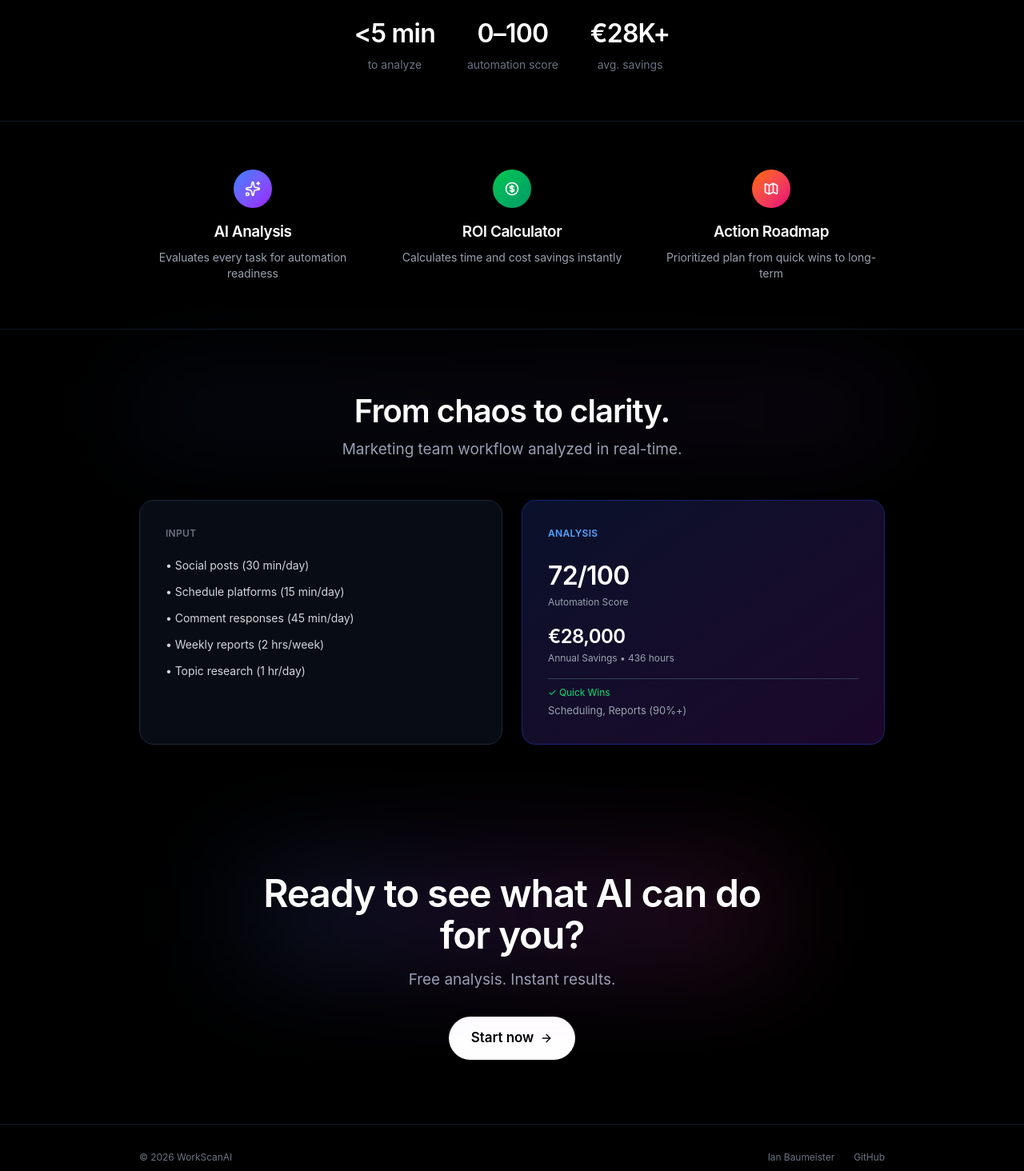
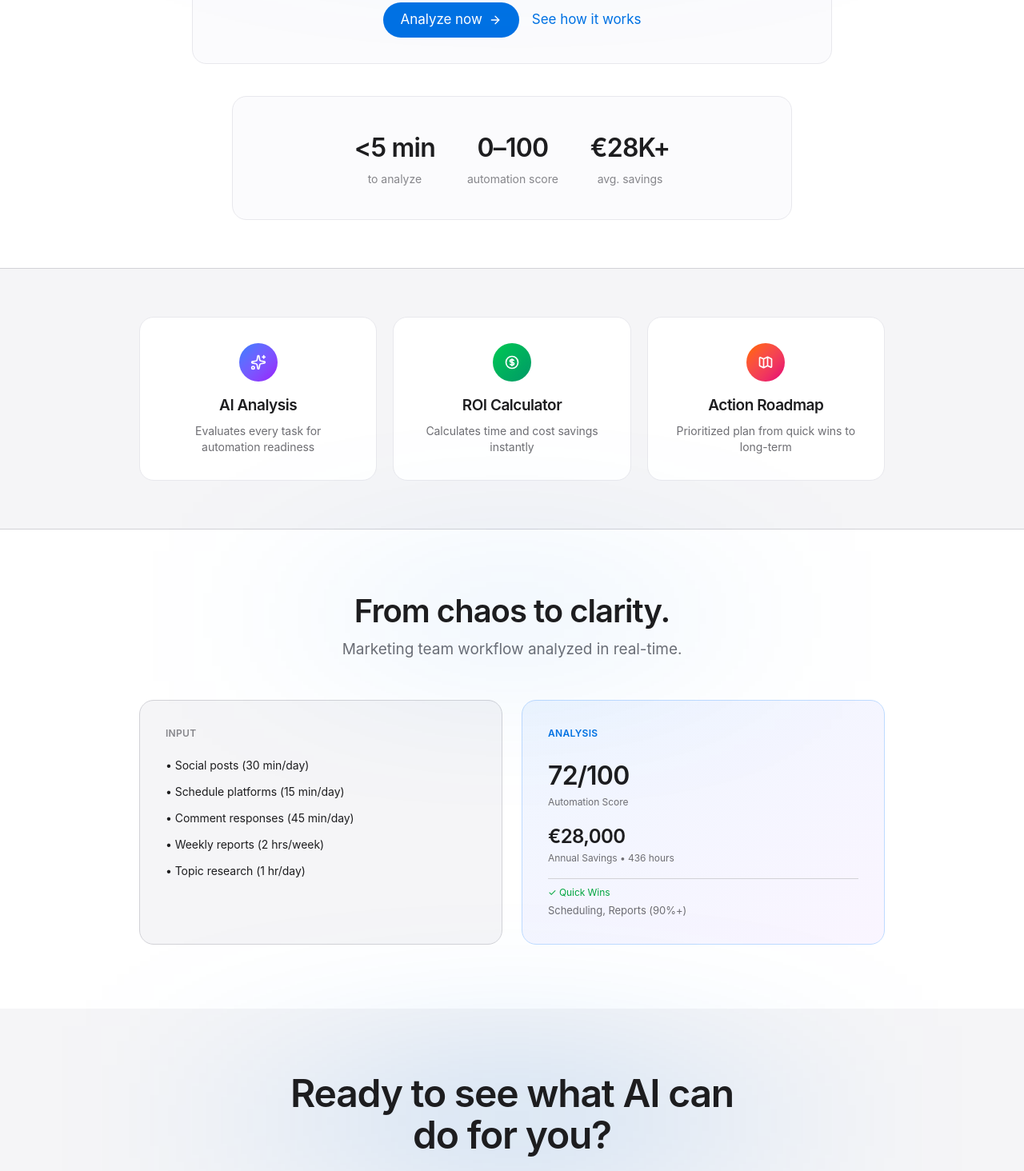
Before and after one commit to ibxibx/workscanai, a Next.js app in the folder frontend/: page / in a window 1280 px wide. Shown: the part 460-1924 px from the top of the page at 80% size. Built offline with nearby package versions, Linux system fonts and the light colour scheme.

Commit message:
Optimised and set the DayLight Main design theme

```diff
--- a/frontend/src/app/globals.css
+++ b/frontend/src/app/globals.css
@@ -1,8 +1,8 @@
 @import "tailwindcss";
 
 :root {
-  --background: #000000;
-  --foreground: #f5f5f7;
+  --background: #ffffff;
+  --foreground: #1d1d1f;
 }
 
 @theme inline {
@@ -28,26 +28,26 @@ body {
   transition-timing-function: cubic-bezier(0.4, 0, 0.2, 1);
 }
 
-/* Custom scrollbar - Apple style */
+/* Custom scrollbar - Apple style light theme */
 ::-webkit-scrollbar {
   width: 8px;
 }
 
 ::-webkit-scrollbar-track {
-  background: #000;
+  background: #f5f5f7;
 }
 
 ::-webkit-scrollbar-thumb {
-  background: #2c2c2e;
+  background: #d2d2d7;
   border-radius: 4px;
 }
 
 ::-webkit-scrollbar-thumb:hover {
-  background: #3a3a3c;
+  background: #b8b8bd;
 }
 
 /* Selection color */
 ::selection {
-  background: rgba(0, 113, 227, 0.2);
-  color: #fff;
+  background: rgba(0, 125, 250, 0.15);
+  color: #1d1d1f;
 }
--- a/frontend/src/app/page.tsx
+++ b/frontend/src/app/page.tsx
@@ -3,17 +3,17 @@ import { ArrowRight, Sparkles } from 'lucide-react'
 
 export default function LandingPage() {
   return (
-    <div className="min-h-screen bg-black text-white">
+    <div className="min-h-screen bg-white text-[#1d1d1f]">
       {/* Navigation */}
-      <nav className="fixed top-0 left-0 right-0 z-50 bg-black/80 backdrop-blur-xl border-b border-gray-800">
+      <nav className="fixed top-0 left-0 right-0 z-50 bg-white/80 backdrop-blur-xl border-b border-[#d2d2d7]">
         <div className="max-w-[980px] mx-auto px-6">
           <div className="flex justify-between items-center h-[44px]">
-            <Link href="/" className="text-[21px] font-semibold tracking-tight">
+            <Link href="/" className="text-[21px] font-semibold tracking-tight text-[#1d1d1f]">
               WorkScanAI
             </Link>
             <Link
               href="/dashboard"
-              className="text-[12px] text-gray-300 hover:text-white transition-colors"
+              className="text-[12px] text-[#6e6e73] hover:text-[#1d1d1f] transition-colors"
             >
               Dashboard
             </Link>
@@ -24,25 +24,28 @@ export default function LandingPage() {
       {/* Hero Section */}
       <section className="pt-[88px] pb-[60px]">
         <div className="max-w-[980px] mx-auto px-6 text-center">
-          <h1 className="relative text-[56px] leading-[1.07] font-semibold tracking-tight mb-[6px]">
-            <span className="absolute inset-0 blur-[80px] bg-gradient-to-br from-blue-500/20 via-purple-500/20 to-transparent"></span>
-            <span className="relative bg-gradient-to-br from-white via-white to-gray-500 bg-clip-text text-transparent">
+          <div className="relative inline-block mb-[40px]">
+            <div className="absolute inset-0 -inset-x-[200px] bg-gradient-to-r from-transparent via-[#0071e3]/25 to-transparent blur-[120px]"></div>
+            <h1 className="relative text-[56px] leading-[1.07] font-semibold tracking-tight text-[#1d1d1f] px-[40px]">
               The future of work
               <br />
               starts with knowing
               <br />
               what to automate.
-            </span>
             </h1>
+          </div>
 
-          <p className="text-[21px] leading-[1.381] font-normal text-gray-400 mb-[30px] max-w-[700px] mx-auto mt-[18px]">
+          {/* Value Proposition Block */}
+          <div className="max-w-[800px] mx-auto mt-[40px] mb-[40px] group">
+            <div className="bg-[#fbfbfd] border border-[#e8e8ed] rounded-[18px] p-[32px] transition-all duration-300 hover:border-[#0071e3] hover:shadow-lg">
+              <p className="text-[21px] leading-[1.381] font-normal text-[#6e6e73] mb-[24px]">
                 AI-powered analysis reveals which tasks are ready for automation — and exactly how much you'll save.
               </p>
 
               <div className="flex gap-[16px] justify-center items-center">
                 <Link
                   href="/dashboard/analyze"
-              className="group inline-flex items-center gap-[8px] bg-blue-600 hover:bg-blue-500 text-white text-[17px] leading-[1.17] font-normal px-[22px] py-[12px] rounded-full transition-all"
+                  className="group inline-flex items-center gap-[8px] bg-[#0071e3] hover:bg-[#0077ed] text-white text-[17px] leading-[1.17] font-normal px-[22px] py-[12px] rounded-full transition-all"
                 >
                   <span>Analyze now</span>
                   <ArrowRight className="h-[16px] w-[16px] group-hover:translate-x-[2px] transition-transform" />
@@ -50,66 +53,78 @@ export default function LandingPage() {
 
                 <Link
                   href="#example"
-              className="text-blue-500 hover:text-blue-400 text-[17px] leading-[1.17] font-normal transition-colors"
+                  className="text-[#0071e3] hover:text-[#0077ed] text-[17px] leading-[1.17] font-normal transition-colors"
                 >
                   See how it works
                 </Link>
               </div>
+            </div>
+          </div>
 
-          {/* Stats - Minimalist */}
-          <div className="flex gap-[40px] justify-center mt-[60px] text-[14px]">
+          {/* Stats Block */}
+          <div className="max-w-[700px] mx-auto group">
+            <div className="bg-[#fbfbfd] border border-[#e8e8ed] rounded-[18px] p-[40px] transition-all duration-300 hover:border-[#0071e3] hover:shadow-lg">
+              <div className="flex gap-[40px] justify-center text-[14px]">
                 <div>
-              <div className="text-[32px] font-semibold tracking-tight mb-[4px]">&lt;5 min</div>
-              <div className="text-gray-500">to analyze</div>
+                  <div className="text-[32px] font-semibold tracking-tight text-[#1d1d1f] mb-[4px]">&lt;5 min</div>
+                  <div className="text-[#86868b]">to analyze</div>
                 </div>
                 <div>
-              <div className="text-[32px] font-semibold tracking-tight mb-[4px]">0–100</div>
-              <div className="text-gray-500">automation score</div>
+                  <div className="text-[32px] font-semibold tracking-tight text-[#1d1d1f] mb-[4px]">0–100</div>
+                  <div className="text-[#86868b]">automation score</div>
                 </div>
                 <div>
-              <div className="text-[32px] font-semibold tracking-tight mb-[4px]">€28K+</div>
-              <div className="text-gray-500">avg. savings</div>
+                  <div className="text-[32px] font-semibold tracking-tight text-[#1d1d1f] mb-[4px]">€28K+</div>
+                  <div className="text-[#86868b]">avg. savings</div>
+                </div>
+              </div>
             </div>
           </div>
         </div>
       </section>
 
       {/* Features - Ultra Compact */}
-      <section className="py-[60px] border-y border-gray-900">
+      <section className="py-[60px] border-y border-[#d2d2d7] bg-[#f5f5f7]">
         <div className="max-w-[980px] mx-auto px-6">
-          <div className="grid grid-cols-3 gap-[40px]">
-            <div className="text-center">
+          <div className="grid grid-cols-3 gap-[20px]">
+            <div className="group">
+              <div className="text-center bg-white border border-[#e8e8ed] rounded-[18px] p-[32px] h-full transition-all duration-300 hover:border-[#0071e3] hover:shadow-lg">
                 <div className="w-[48px] h-[48px] mx-auto mb-[16px] rounded-full bg-gradient-to-br from-blue-500 to-purple-600 flex items-center justify-center">
-                <Sparkles className="h-[20px] w-[20px]" />
+                  <Sparkles className="h-[20px] w-[20px] text-white" />
                 </div>
-              <h3 className="text-[19px] font-semibold mb-[8px] tracking-tight">AI Analysis</h3>
-              <p className="text-[14px] text-gray-400 leading-[1.4]">
+                <h3 className="text-[19px] font-semibold mb-[8px] tracking-tight text-[#1d1d1f]">AI Analysis</h3>
+                <p className="text-[14px] text-[#6e6e73] leading-[1.4]">
                   Evaluates every task for automation readiness
                 </p>
               </div>
+            </div>
 
-            <div className="text-center">
+            <div className="group">
+              <div className="text-center bg-white border border-[#e8e8ed] rounded-[18px] p-[32px] h-full transition-all duration-300 hover:border-[#0071e3] hover:shadow-lg">
                 <div className="w-[48px] h-[48px] mx-auto mb-[16px] rounded-full bg-gradient-to-br from-green-500 to-emerald-600 flex items-center justify-center">
-                <svg className="h-[20px] w-[20px]" fill="none" viewBox="0 0 24 24" stroke="currentColor" strokeWidth={2}>
+                  <svg className="h-[20px] w-[20px] text-white" fill="none" viewBox="0 0 24 24" stroke="currentColor" strokeWidth={2}>
                     <path strokeLinecap="round" strokeLinejoin="round" d="M12 8c-1.657 0-3 .895-3 2s1.343 2 3 2 3 .895 3 2-1.343 2-3 2m0-8c1.11 0 2.08.402 2.599 1M12 8V7m0 1v8m0 0v1m0-1c-1.11 0-2.08-.402-2.599-1M21 12a9 9 0 11-18 0 9 9 0 0118 0z" />
                   </svg>
                 </div>
-              <h3 className="text-[19px] font-semibold mb-[8px] tracking-tight">ROI Calculator</h3>
-              <p className="text-[14px] text-gray-400 leading-[1.4]">
+                <h3 className="text-[19px] font-semibold mb-[8px] tracking-tight text-[#1d1d1f]">ROI Calculator</h3>
+                <p className="text-[14px] text-[#6e6e73] leading-[1.4]">
                   Calculates time and cost savings instantly
                 </p>
               </div>
+            </div>
 
-            <div className="text-center">
+            <div className="group">
+              <div className="text-center bg-white border border-[#e8e8ed] rounded-[18px] p-[32px] h-full transition-all duration-300 hover:border-[#0071e3] hover:shadow-lg">
                 <div className="w-[48px] h-[48px] mx-auto mb-[16px] rounded-full bg-gradient-to-br from-orange-500 to-pink-600 flex items-center justify-center">
-                <svg className="h-[20px] w-[20px]" fill="none" viewBox="0 0 24 24" stroke="currentColor" strokeWidth={2}>
+                  <svg className="h-[20px] w-[20px] text-white" fill="none" viewBox="0 0 24 24" stroke="currentColor" strokeWidth={2}>
                     <path strokeLinecap="round" strokeLinejoin="round" d="M9 20l-5.447-2.724A1 1 0 013 16.382V5.618a1 1 0 011.447-.894L9 7m0 13l6-3m-6 3V7m6 10l4.553 2.276A1 1 0 0021 18.382V7.618a1 1 0 00-.553-.894L15 4m0 13V4m0 0L9 7" />
                   </svg>
                 </div>
-              <h3 className="text-[19px] font-semibold mb-[8px] tracking-tight">Action Roadmap</h3>
-              <p className="text-[14px] text-gray-400 leading-[1.4]">
+                <h3 className="text-[19px] font-semibold mb-[8px] tracking-tight text-[#1d1d1f]">Action Roadmap</h3>
+                <p className="text-[14px] text-[#6e6e73] leading-[1.4]">
                   Prioritized plan from quick wins to long-term
                 </p>
+              </div>
             </div>
           </div>
         </div>
@@ -119,22 +134,24 @@ export default function LandingPage() {
       <section id="example" className="py-[80px]">
         <div className="max-w-[980px] mx-auto px-6">
           <div className="text-center mb-[48px]">
-            <h2 className="relative text-[40px] leading-[1.1] font-semibold tracking-tight mb-[12px]">
-              <span className="absolute inset-0 blur-[60px] bg-gradient-to-r from-blue-500/15 to-purple-500/15"></span>
-              <span className="relative">From chaos to clarity.</span>
+            <div className="relative inline-block">
+              <div className="absolute inset-0 -inset-x-[160px] bg-gradient-to-r from-transparent via-[#0071e3]/25 to-transparent blur-[100px]"></div>
+              <h2 className="relative text-[40px] leading-[1.1] font-semibold tracking-tight mb-[12px] text-[#1d1d1f] px-[32px]">
+                From chaos to clarity.
               </h2>
-            <p className="text-[19px] text-gray-400">
+            </div>
+            <p className="text-[19px] text-[#6e6e73]">
               Marketing team workflow analyzed in real-time.
             </p>
           </div>
 
           <div className="grid md:grid-cols-2 gap-[24px]">
             {/* Input */}
-            <div className="bg-gray-900/50 backdrop-blur border border-gray-800 rounded-[18px] p-[32px]">
-              <div className="text-[12px] font-semibold text-gray-500 tracking-wide uppercase mb-[20px]">
+            <div className="bg-[#f5f5f7] border border-[#d2d2d7] rounded-[18px] p-[32px]">
+              <div className="text-[12px] font-semibold text-[#86868b] tracking-wide uppercase mb-[20px]">
                 Input
               </div>
-              <div className="space-y-[12px] text-[14px] leading-[1.5] text-gray-300">
+              <div className="space-y-[12px] text-[14px] leading-[1.5] text-[#1d1d1f]">
                 <div>• Social posts (30 min/day)</div>
                 <div>• Schedule platforms (15 min/day)</div>
                 <div>• Comment responses (45 min/day)</div>
@@ -144,22 +161,22 @@ export default function LandingPage() {
             </div>
 
             {/* Output */}
-            <div className="bg-gradient-to-br from-blue-900/30 to-purple-900/30 backdrop-blur border border-blue-800/50 rounded-[18px] p-[32px]">
-              <div className="text-[12px] font-semibold text-blue-400 tracking-wide uppercase mb-[20px]">
+            <div className="bg-gradient-to-br from-blue-50 to-purple-50 border border-blue-200 rounded-[18px] p-[32px]">
+              <div className="text-[12px] font-semibold text-[#0071e3] tracking-wide uppercase mb-[20px]">
                 Analysis
               </div>
               <div className="space-y-[16px]">
                 <div>
-                  <div className="text-[32px] font-semibold tracking-tight">72/100</div>
-                  <div className="text-[12px] text-gray-400">Automation Score</div>
+                  <div className="text-[32px] font-semibold tracking-tight text-[#1d1d1f]">72/100</div>
+                  <div className="text-[12px] text-[#6e6e73]">Automation Score</div>
                 </div>
                 <div>
-                  <div className="text-[24px] font-semibold tracking-tight">€28,000</div>
-                  <div className="text-[12px] text-gray-400">Annual Savings • 436 hours</div>
+                  <div className="text-[24px] font-semibold tracking-tight text-[#1d1d1f]">€28,000</div>
+                  <div className="text-[12px] text-[#6e6e73]">Annual Savings • 436 hours</div>
                 </div>
-                <div className="pt-[8px] border-t border-gray-700">
-                  <div className="text-[12px] text-green-400 mb-[4px]">✓ Quick Wins</div>
-                  <div className="text-[13px] text-gray-400">Scheduling, Reports (90%+)</div>
+                <div className="pt-[8px] border-t border-[#d2d2d7]">
+                  <div className="text-[12px] text-green-600 mb-[4px]">✓ Quick Wins</div>
+                  <div className="text-[13px] text-[#6e6e73]">Scheduling, Reports (90%+)</div>
                 </div>
               </div>
             </div>
@@ -168,18 +185,20 @@ export default function LandingPage() {
       </section>
 
       {/* CTA - Powerful & Simple */}
-      <section className="py-[80px]">
+      <section className="py-[80px] bg-[#f5f5f7]">
         <div className="max-w-[700px] mx-auto px-6 text-center">
-          <h2 className="relative text-[48px] leading-[1.08] font-semibold tracking-tight mb-[16px]">
-            <span className="absolute inset-0 blur-[70px] bg-gradient-to-r from-blue-500/20 via-purple-500/20 to-pink-500/20"></span>
-            <span className="relative">Ready to see what AI can do for you?</span>
+          <div className="relative inline-block">
+            <div className="absolute inset-0 -inset-x-[160px] bg-gradient-to-r from-transparent via-[#0071e3]/25 to-transparent blur-[100px]"></div>
+            <h2 className="relative text-[48px] leading-[1.08] font-semibold tracking-tight mb-[16px] text-[#1d1d1f] px-[32px]">
+              Ready to see what AI can do for you?
             </h2>
-          <p className="text-[19px] text-gray-400 mb-[32px]">
+          </div>
+          <p className="text-[19px] text-[#6e6e73] mb-[32px]">
             Free analysis. Instant results.
           </p>
           <Link
             href="/dashboard/analyze"
-            className="inline-flex items-center gap-[8px] bg-white hover:bg-gray-100 text-black text-[17px] font-semibold px-[28px] py-[14px] rounded-full transition-all"
+            className="inline-flex items-center gap-[8px] bg-[#0071e3] hover:bg-[#0077ed] text-white text-[17px] font-semibold px-[28px] py-[14px] rounded-full transition-all"
           >
             <span>Start now</span>
             <ArrowRight className="h-[16px] w-[16px]" />
@@ -188,15 +207,15 @@ export default function LandingPage() {
       </section>
 
       {/* Footer - Minimal */}
-      <footer className="border-t border-gray-900">
+      <footer className="border-t border-[#d2d2d7]">
         <div className="max-w-[980px] mx-auto px-6 py-[32px]">
-          <div className="flex justify-between items-center text-[12px] text-gray-500">
+          <div className="flex justify-between items-center text-[12px] text-[#86868b]">
             <div>© 2026 WorkScanAI</div>
             <div className="flex gap-[24px]">
-              <a href="https://ianworks.dev" className="hover:text-gray-300 transition-colors">
+              <a href="https://ianworks.dev" className="hover:text-[#1d1d1f] transition-colors">
                 Ian Baumeister
               </a>
-              <a href="https://github.com/ibxibx/workscanai" className="hover:text-gray-300 transition-colors">
+              <a href="https://github.com/ibxibx/workscanai" className="hover:text-[#1d1d1f] transition-colors">
                 GitHub
               </a>
             </div>
```
Also changed, not shown: frontend/src/app/dashboard/analyze/page.tsx (+34 -34 lines), frontend/src/app/dashboard/layout.tsx (+5 -5 lines), frontend/src/app/dashboard/page.tsx (+33 -31 lines), frontend/src/app/dashboard/results/[id]/page.tsx (+37 -34 lines). Lines whose indentation alone changed are shown as unchanged.
